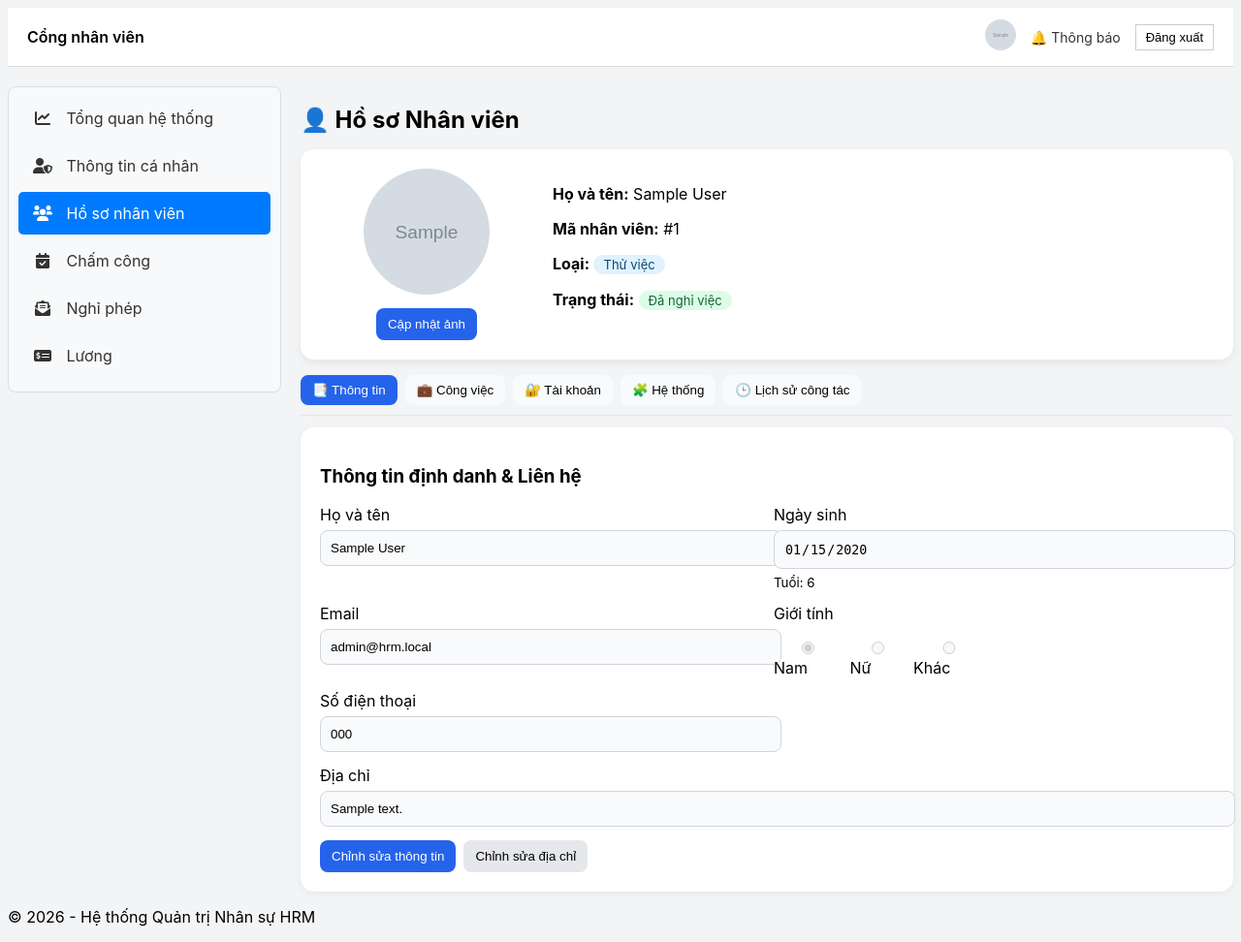
After one commit to an109-spec/hrm_system, a Flask app: page /employee/staff-profile in a window 1280 px wide. The commit adds this page. Shown: the whole page at 97% size. Run offline with Flask 3, Linux system fonts and the light colour scheme; a user stored in the database is signed in; tables that the repository leaves empty hold one stand-in row (values such as "Sample post"); grey boxes marked "Sample" are stand-in pictures.

Commit message:
Mô tả thay đổi

```diff
--- a/app/modules/employee/routes.py
+++ b/app/modules/employee/routes.py
@@ -1,6 +1,6 @@
 from __future__ import annotations
 
-from datetime import date, datetime, time
+from datetime import date, datetime, time, timezone
 from decimal import Decimal
 import os
 
@@ -11,8 +11,10 @@ from app.extensions.db import db
 from app.models import (
     Attendance,
     Complaint,
+    Contract,
     Employee,
     EmployeeLeaveUsage,
+    HistoryLog,
     LeaveRequest,
     LeaveType,
     Notification,
@@ -113,6 +115,23 @@ def _status_badge(status: str) -> tuple[str, str]:
         "rejected": ("❌", "Từ chối"),
     }
     return mapping.get(status, ("ℹ️", status))
+
+def _labelize_enum(value: str | None) -> str:
+    if not value:
+        return "Chưa cập nhật"
+    labels = {
+        "probation": "Thử việc",
+        "permanent": "Chính thức",
+        "intern": "Thực tập",
+        "contract": "Hợp đồng",
+        "working": "Đang làm việc",
+        "on_leave": "Tạm nghỉ",
+        "resigned": "Đã nghỉ việc",
+        "male": "Nam",
+        "female": "Nữ",
+        "other": "Khác",
+    }
+    return labels.get(value, value)
 
 @employee_bp.route("/dashboard")
 def dashboard():
@@ -223,6 +242,106 @@ def profile():
         complaints=complaints,
     )
 
+@employee_bp.route("/staff-profile")
+def staff_profile():
+    guard = _ensure_login()
+    if guard:
+        return guard
+
+    employee = _current_employee()
+    user = _current_user()
+    if not employee or not user:
+        flash("Không tìm thấy hồ sơ nhân viên.", "danger")
+        return redirect(url_for("employee.dashboard"))
+
+    latest_contract = (
+        Contract.query.filter_by(employee_id=employee.id)
+        .order_by(Contract.start_date.desc(), Contract.created_at.desc())
+        .first()
+    )
+    history_logs = (
+        HistoryLog.query.filter_by(employee_id=employee.id)
+        .order_by(HistoryLog.created_at.desc())
+        .limit(10)
+        .all()
+    )
+    history_events = []
+    if employee.hire_date:
+        history_events.append(
+            {
+                "time": employee.hire_date,
+                "event": "🎉 Gia nhập công ty",
+                "detail": f"Vị trí: {employee.position.job_title if employee.position else 'Chưa có'}",
+                "source": "Employee + Position",
+            }
+        )
+    if user.created_at:
+        history_events.append(
+            {
+                "time": user.created_at,
+                "event": "🔐 Tạo tài khoản",
+                "detail": f"Username: {user.username}",
+                "source": "User",
+            }
+        )
+    if employee.updated_at:
+        history_events.append(
+            {
+                "time": employee.updated_at,
+                "event": "🔄 Cập nhật thông tin",
+                "detail": "Sửa đổi hồ sơ nhân sự",
+                "source": "Employee.updated_at",
+            }
+        )
+    if latest_contract and latest_contract.start_date:
+        history_events.append(
+            {
+                "time": latest_contract.start_date,
+                "event": "📝 Ký hợp đồng",
+                "detail": f"Mã HĐ: {latest_contract.contract_code}",
+                "source": "Contracts",
+            }
+        )
+    for log in history_logs:
+        history_events.append(
+            {
+                "time": log.created_at,
+                "event": f"📌 {log.action}",
+                "detail": log.description or "Không có mô tả",
+                "source": f"{log.entity_type or 'HistoryLog'}",
+            }
+        )
+    from datetime import timezone
+
+    def _event_sort_key(item):
+        event_time = item.get("time")
+
+        # 1. Convert về datetime
+        if isinstance(event_time, datetime):
+            dt = event_time
+        elif isinstance(event_time, date):
+            dt = datetime.combine(event_time, time.min)
+        else:
+            return datetime.min.replace(tzinfo=timezone.utc)
+
+        # 2. FIX QUAN TRỌNG: normalize timezone
+        if dt.tzinfo is None:
+            dt = dt.replace(tzinfo=timezone.utc)
+        else:
+            dt = dt.astimezone(timezone.utc)
+
+        return dt
+
+    history_events = sorted(history_events, key=_event_sort_key, reverse=True)[:20]
+
+    return render_template(
+        "employee/staff_profile.html",
+        employee=employee,
+        user=user,
+        latest_contract=latest_contract,
+        history_events=history_events,
+        enum_labelize=_labelize_enum,
+    )
 @employee_bp.route("/update-profile", methods=["POST"])
 def update_profile_ajax():
     guard = _ensure_login()
@@ -238,6 +357,15 @@ def update_profile_ajax():
         return jsonify({"error": "Không có dữ liệu"}), 400
 
     try:
+
+        dob = data.get("dob")
+        if dob:
+            employee.dob = datetime.strptime(dob, "%Y-%m-%d").date()
+
+        gender = data.get("gender")
+        if gender in {"male", "female", "other"}:
+            employee.gender = gender
+
         # Cập nhật thông tin
         employee.full_name = data.get("full_name", employee.full_name).strip()
         employee.phone = data.get("phone", employee.phone).strip()
@@ -323,7 +451,8 @@ def check_in_out():
 
         # normalize timezone
         if current_time.tzinfo is not None:
-            current_time = current_time.replace(tzinfo=None)
+            from datetime import timezone
+            current_time = current_time.astimezone(timezone.utc)
 
         session["simulated_now"] = current_time.isoformat()
 
--- /dev/null
+++ b/app/static/css/employee/staff_profile.css
@@ -0,0 +1,212 @@
+.profile-container {
+  max-width: 1080px;
+  margin: 0 auto;
+}
+
+.page-title {
+  margin-bottom: 16px;
+}
+
+.profile-summary {
+  display: grid;
+  grid-template-columns: 220px 1fr;
+  gap: 20px;
+  background: #fff;
+  border-radius: 14px;
+  padding: 20px;
+  box-shadow: 0 4px 10px rgba(0, 0, 0, 0.06);
+}
+
+.summary-avatar-col {
+  display: flex;
+  flex-direction: column;
+  align-items: center;
+  gap: 10px;
+}
+
+.profile-avatar,
+.avatar-placeholder {
+  width: 130px;
+  height: 130px;
+  border-radius: 50%;
+}
+
+.profile-avatar {
+  object-fit: cover;
+}
+
+.avatar-placeholder {
+  display: grid;
+  place-items: center;
+  background: #dbeafe;
+  font-size: 42px;
+  font-weight: 700;
+  color: #1e3a8a;
+}
+
+.avatar-wrapper {
+  cursor: pointer;
+}
+
+.summary-info-col p {
+  margin-bottom: 8px;
+}
+
+.pill {
+  display: inline-block;
+  padding: 2px 10px;
+  border-radius: 999px;
+  background: #e0f2fe;
+  color: #0c4a6e;
+  font-size: 13px;
+}
+
+.pill.status {
+  background: #dcfce7;
+  color: #166534;
+}
+
+.tabs {
+  display: flex;
+  flex-wrap: wrap;
+  gap: 8px;
+  margin-top: 16px;
+  border-bottom: 1px solid #e5e7eb;
+  padding-bottom: 10px;
+}
+
+.tab {
+  border: 0;
+  background: #f8fafc;
+  border-radius: 8px;
+  padding: 8px 12px;
+  cursor: pointer;
+}
+
+.tab.active {
+  color: #fff;
+  background: #2563eb;
+}
+
+.tab-pane {
+  display: none;
+  background: #fff;
+  border-radius: 14px;
+  padding: 20px;
+  margin-top: 12px;
+  box-shadow: 0 2px 8px rgba(0, 0, 0, 0.05);
+}
+
+.tab-pane.active {
+  display: block;
+}
+
+.form-grid {
+  display: grid;
+  grid-template-columns: repeat(2, minmax(0, 1fr));
+  gap: 14px;
+}
+
+.field {
+  display: flex;
+  flex-direction: column;
+  gap: 6px;
+}
+
+.field.full-row,
+.form-actions,
+.address-editor {
+  grid-column: 1 / -1;
+}
+
+input,
+select,
+textarea {
+  width: 100%;
+  border: 1px solid #d1d5db;
+  border-radius: 8px;
+  padding: 10px;
+}
+
+.readonly-input {
+  background: #f9fafb;
+}
+
+.radio-group {
+  display: flex;
+  gap: 18px;
+  margin-top: 10px;
+}
+
+.form-actions {
+  display: flex;
+  gap: 8px;
+  flex-wrap: wrap;
+}
+
+.btn {
+  border: 0;
+  border-radius: 8px;
+  padding: 9px 12px;
+  cursor: pointer;
+  background: #e5e7eb;
+}
+
+.btn-primary {
+  background: #2563eb;
+  color: white;
+}
+
+.btn-success {
+  background: #16a34a;
+  color: white;
+}
+
+.hidden {
+  display: none !important;
+}
+
+.address-editor {
+  border: 1px solid #e5e7eb;
+  border-radius: 10px;
+  padding: 12px;
+  margin-top: 10px;
+}
+
+.address-grid {
+  display: grid;
+  grid-template-columns: repeat(3, minmax(0, 1fr));
+  gap: 12px;
+}
+
+.detail-grid p {
+  margin-bottom: 10px;
+}
+
+.table-wrap {
+  overflow-x: auto;
+}
+
+.history-table {
+  width: 100%;
+  border-collapse: collapse;
+}
+
+.history-table th,
+.history-table td {
+  border: 1px solid #e5e7eb;
+  padding: 10px;
+  text-align: left;
+}
+
+.history-table th {
+  background: #f8fafc;
+}
+
+@media (max-width: 900px) {
+  .profile-summary,
+  .form-grid,
+  .address-grid {
+    grid-template-columns: 1fr;
+  }
+}
--- /dev/null
+++ b/app/static/js/employee/staff_profile.js
@@ -0,0 +1,183 @@
+document.querySelectorAll('.tab').forEach((tab) => {
+  tab.addEventListener('click', () => {
+    document.querySelectorAll('.tab').forEach((node) => node.classList.remove('active'));
+    document.querySelectorAll('.tab-pane').forEach((pane) => pane.classList.remove('active'));
+    tab.classList.add('active');
+    const pane = document.getElementById(tab.dataset.tab);
+    if (pane) pane.classList.add('active');
+  });
+});
+
+const avatarInput = document.getElementById('avatarInput');
+const uploadAvatarBtn = document.getElementById('uploadAvatarBtn');
+let selectedFile = null;
+
+if (avatarInput) {
+  avatarInput.addEventListener('change', (e) => {
+    const file = e.target.files[0];
+    if (!file) return;
+    selectedFile = file;
+
+    const reader = new FileReader();
+    reader.onload = function onLoad(event) {
+      let avatar = document.querySelector('.profile-avatar');
+      if (!avatar) {
+        const wrapper = document.querySelector('.avatar-wrapper');
+        wrapper.innerHTML = '<img class="profile-avatar" alt="avatar">';
+        avatar = document.querySelector('.profile-avatar');
+      }
+      avatar.src = event.target.result;
+    };
+    reader.readAsDataURL(file);
+  });
+}
+
+if (uploadAvatarBtn) {
+  uploadAvatarBtn.addEventListener('click', async () => {
+    if (!selectedFile) {
+      alert('Vui lòng chọn ảnh trước khi cập nhật.');
+      return;
+    }
+
+    const formData = new FormData();
+    formData.append('avatar', selectedFile);
+
+    try {
+      uploadAvatarBtn.disabled = true;
+      uploadAvatarBtn.textContent = 'Đang tải...';
+      const res = await fetch('/employee/upload-avatar', { method: 'POST', body: formData });
+      if (!res.ok) throw new Error('Upload thất bại');
+      alert('Cập nhật ảnh thành công');
+      location.reload();
+    } catch (error) {
+      alert('Không thể cập nhật ảnh. Vui lòng thử lại.');
+    } finally {
+      uploadAvatarBtn.disabled = false;
+      uploadAvatarBtn.textContent = 'Cập nhật ảnh';
+    }
+  });
+}
+
+const profileForm = document.getElementById('profileForm');
+if (profileForm) {
+  const editInfoBtn = document.getElementById('editInfoBtn');
+  const cancelInfoBtn = document.getElementById('cancelInfoBtn');
+  const saveInfoBtn = document.getElementById('saveInfoBtn');
+  const toggleAddressBtn = document.getElementById('toggleAddressBtn');
+  const addressEditor = document.getElementById('addressEditor');
+  const cancelAddressBtn = document.getElementById('cancelAddressBtn');
+
+  const editableInputs = profileForm.querySelectorAll('input[name="full_name"], input[name="dob"], input[name="phone"]');
+  const genderInputs = profileForm.querySelectorAll('input[name="gender"]');
+
+  const setInfoEditMode = (isEditing) => {
+    editableInputs.forEach((input) => {
+      input.readOnly = !isEditing;
+      input.classList.toggle('readonly-input', !isEditing);
+    });
+    genderInputs.forEach((input) => {
+      input.disabled = !isEditing;
+    });
+
+    editInfoBtn.classList.toggle('hidden', isEditing);
+    saveInfoBtn.classList.toggle('hidden', !isEditing);
+    cancelInfoBtn.classList.toggle('hidden', !isEditing);
+  };
+
+  editInfoBtn?.addEventListener('click', () => setInfoEditMode(true));
+  cancelInfoBtn?.addEventListener('click', () => location.reload());
+
+  toggleAddressBtn?.addEventListener('click', () => {
+    addressEditor?.classList.remove('hidden');
+  });
+  cancelAddressBtn?.addEventListener('click', () => {
+    addressEditor?.classList.add('hidden');
+    location.reload();
+  });
+
+  const host = 'https://provinces.open-api.vn/api/';
+  const addressData = document.getElementById('addressData');
+
+  const renderData = (items, selectId, firstText) => {
+    const select = document.getElementById(selectId);
+    if (!select) return;
+    let html = `<option value="">${firstText}</option>`;
+    items.forEach((item) => {
+      html += `<option value="${item.code}">${item.name}</option>`;
+    });
+    select.innerHTML = html;
+  };
+
+  async function initAddress() {
+    if (!addressData) return;
+    const pCode = addressData.dataset.province;
+    const dCode = addressData.dataset.district;
+    const wCode = addressData.dataset.ward;
+
+    const provinces = await fetch(`${host}?depth=1`).then((res) => res.json());
+    renderData(provinces, 'province', 'Chọn Tỉnh/Thành');
+
+    if (pCode) {
+      document.getElementById('province').value = pCode;
+      const districtData = await fetch(`${host}p/${pCode}?depth=2`).then((res) => res.json());
+      renderData(districtData.districts || [], 'district', 'Chọn Quận/Huyện');
+    }
+
+    if (dCode) {
+      document.getElementById('district').value = dCode;
+      const wardData = await fetch(`${host}d/${dCode}?depth=2`).then((res) => res.json());
+      renderData(wardData.wards || [], 'ward', 'Chọn Phường/Xã');
+    }
+
+    if (wCode) document.getElementById('ward').value = wCode;
+  }
+
+  initAddress();
+
+  document.getElementById('province')?.addEventListener('change', async (e) => {
+    const pCode = e.target.value;
+    if (!pCode) {
+      renderData([], 'district', 'Chọn Quận/Huyện');
+      renderData([], 'ward', 'Chọn Phường/Xã');
+      return;
+    }
+    const districtData = await fetch(`${host}p/${pCode}?depth=2`).then((res) => res.json());
+    renderData(districtData.districts || [], 'district', 'Chọn Quận/Huyện');
+    renderData([], 'ward', 'Chọn Phường/Xã');
+  });
+
+  document.getElementById('district')?.addEventListener('change', async (e) => {
+    const dCode = e.target.value;
+    if (!dCode) {
+      renderData([], 'ward', 'Chọn Phường/Xã');
+      return;
+    }
+    const wardData = await fetch(`${host}d/${dCode}?depth=2`).then((res) => res.json());
+    renderData(wardData.wards || [], 'ward', 'Chọn Phường/Xã');
+  });
+
+  profileForm.addEventListener('submit', async (e) => {
+    e.preventDefault();
+
+    const formData = new FormData(profileForm);
+    const payload = Object.fromEntries(formData.entries());
+
+    try {
+      const response = await fetch('/employee/update-profile', {
+        method: 'POST',
+        headers: { 'Content-Type': 'application/json' },
+        body: JSON.stringify(payload),
+      });
+
+      if (!response.ok) {
+        const err = await response.json();
+        throw new Error(err.error || 'Không thể lưu thay đổi');
+      }
+
+      alert('Cập nhật thông tin thành công!');
+      location.reload();
+    } catch (error) {
+      alert(error.message || 'Lỗi kết nối server');
+    }
+  });
+}
--- /dev/null
+++ b/app/templates/employee/staff_profile.html
@@ -0,0 +1,191 @@
+{% extends "layouts/base.html" %}
+{% block title %}Hồ sơ nhân viên{% endblock %}
+
+{% block styles %}
+<link rel="stylesheet" href="{{ url_for('static', filename='css/employee/staff_profile.css') }}">
+{% endblock %}
+
+{% block content %}
+<div class="profile-container">
+  <h2 class="page-title">👤 Hồ sơ Nhân viên</h2>
+
+  <section class="profile-summary">
+    <div class="summary-avatar-col">
+      <div class="avatar-wrapper" onclick="document.getElementById('avatarInput').click()">
+        {% if employee.avatar %}
+          <img src="{{ employee.avatar }}?v={{ (employee.updated_at.timestamp()|int) if employee.updated_at else current_year }}" class="profile-avatar" alt="avatar">
+        {% else %}
+          <div class="avatar-placeholder">{{ employee.full_name[0] }}</div>
+        {% endif %}
+      </div>
+      <input type="file" id="avatarInput" hidden>
+      <button class="btn btn-primary" id="uploadAvatarBtn" type="button">Cập nhật ảnh</button>
+    </div>
+
+    <div class="summary-info-col">
+      <p><strong>Họ và tên:</strong> {{ employee.full_name }}</p>
+      <p><strong>Mã nhân viên:</strong> #{{ employee.id }}</p>
+      <p><strong>Loại:</strong> <span class="pill">{{ enum_labelize(employee.employment_type) }}</span></p>
+      <p><strong>Trạng thái:</strong> <span class="pill status">{{ enum_labelize(employee.working_status) }}</span></p>
+    </div>
+  </section>
+
+  <div class="tabs">
+    <button class="tab active" data-tab="tab-identify">📑 Thông tin</button>
+    <button class="tab" data-tab="tab-job">💼 Công việc</button>
+    <button class="tab" data-tab="tab-account">🔐 Tài khoản</button>
+    <button class="tab" data-tab="tab-system">🧩 Hệ thống</button>
+    <button class="tab" data-tab="tab-history">🕒 Lịch sử công tác</button>
+  </div>
+
+  <section class="tab-pane active" id="tab-identify">
+    <h3>Thông tin định danh & Liên hệ</h3>
+    <form id="profileForm" class="form-grid">
+      <div class="field">
+        <label>Họ và tên</label>
+        <input name="full_name" value="{{ employee.full_name }}" readonly class="readonly-input">
+      </div>
+      <div class="field">
+        <label>Ngày sinh</label>
+        <input name="dob" type="date" value="{{ employee.dob.strftime('%Y-%m-%d') if employee.dob else '' }}" readonly class="readonly-input">
+        <small>Tuổi: {{ employee.age if employee.age is not none else 'N/A' }}</small>
+      </div>
+      <div class="field">
+        <label>Email</label>
+        <input value="{{ user.email }}" readonly class="readonly-input" name="email">
+      </div>
+      <div class="field">
+        <label>Giới tính</label>
+        <div class="radio-group">
+          <label><input type="radio" name="gender" value="male" {% if employee.gender == 'male' %}checked{% endif %} disabled> Nam</label>
+          <label><input type="radio" name="gender" value="female" {% if employee.gender == 'female' %}checked{% endif %} disabled> Nữ</label>
+          <label><input type="radio" name="gender" value="other" {% if employee.gender == 'other' %}checked{% endif %} disabled> Khác</label>
+        </div>
+      </div>
+      <div class="field">
+        <label>Số điện thoại</label>
+        <input name="phone" value="{{ employee.phone or '' }}" readonly class="readonly-input">
+      </div>
+      <div class="field full-row">
+        <label>Địa chỉ</label>
+        <input value="{{ employee.address_detail or employee.address or 'Chưa cập nhật' }}" readonly class="readonly-input" id="addressTextDisplay">
+      </div>
+
+      <div class="form-actions">
+        <button type="button" id="editInfoBtn" class="btn btn-primary">Chỉnh sửa thông tin</button>
+        <button type="button" id="toggleAddressBtn" class="btn">Chỉnh sửa địa chỉ</button>
+        <button type="submit" id="saveInfoBtn" class="btn btn-success hidden">Lưu thay đổi</button>
+        <button type="button" id="cancelInfoBtn" class="btn hidden">Hủy</button>
+      </div>
+
+      <div class="address-editor hidden" id="addressEditor">
+        <h4>ĐỊA CHỈ LIÊN HỆ</h4>
+        <div class="address-grid" id="addressData" data-province="{{ employee.province_id or '' }}" data-district="{{ employee.district_id or '' }}" data-ward="{{ employee.ward_id or '' }}">
+          <div class="field">
+            <label>Tỉnh/Thành phố</label>
+            <select id="province" name="province"><option value="">Chọn Tỉnh/Thành</option></select>
+          </div>
+          <div class="field">
+            <label>Quận/Huyện</label>
+            <select id="district" name="district"><option value="">Chọn Quận/Huyện</option></select>
+          </div>
+          <div class="field">
+            <label>Phường/Xã</label>
+            <select id="ward" name="ward"><option value="">Chọn Phường/Xã</option></select>
+          </div>
+          <div class="field full-row">
+            <label>Địa chỉ chi tiết</label>
+            <input id="detailAddress" name="address_detail" value="{{ employee.address_detail or '' }}" placeholder="Số nhà, tên đường...">
+          </div>
+          <div class="form-actions full-row">
+            <button type="submit" class="btn btn-success">Lưu thay đổi</button>
+            <button type="button" id="cancelAddressBtn" class="btn">Hủy</button>
+          </div>
+        </div>
+      </div>
+    </form>
+  </section>
+
+  <section class="tab-pane" id="tab-job">
+    <h3>Quản lý Tổ chức</h3>
+    <div class="detail-grid">
+      <p><strong>Phòng ban:</strong> {{ employee.department.name if employee.department else 'Chưa cập nhật' }}</p>
+      <p><strong>Chức danh:</strong> {{ employee.position.job_title if employee.position else 'Chưa cập nhật' }}</p>
+      <p><strong>Quản lý trực tiếp:</strong> {{ employee.manager.full_name if employee.manager else 'Chưa cập nhật' }}</p>
+      <p><strong>Ngày vào làm:</strong> {{ employee.hire_date.strftime('%d/%m/%Y') if employee.hire_date else 'Chưa cập nhật' }}</p>
+      <p><strong>Loại hợp đồng:</strong> {{ enum_labelize(employee.employment_type) }}</p>
+    </div>
+
+    <h3>Dải lương & Yêu cầu</h3>
+    <div class="detail-grid">
+      <p><strong>Vai trò:</strong> {{ user.role.name if user.role else 'Nhân viên' }}</p>
+      <p><strong>Chức danh:</strong> {{ employee.position.job_title if employee.position else 'Chưa cập nhật' }}</p>
+      <p><strong>Dải lương quy định:</strong>
+        {% if employee.position and employee.position.min_salary and employee.position.max_salary %}
+          {{ "{:,}".format(employee.position.min_salary|int) }} ➔ {{ "{:,}".format(employee.position.max_salary|int) }} VND
+        {% else %}
+          Chưa cập nhật
+        {% endif %}
+      </p>
+      <p><strong>Yêu cầu công việc:</strong> {{ employee.position.requirements if employee.position and employee.position.requirements else 'Chưa cập nhật' }}</p>
+    </div>
+  </section>
+
+  <section class="tab-pane" id="tab-account">
+    <h3>Tài khoản</h3>
+    <div class="detail-grid">
+      <p><strong>Tên đăng nhập:</strong> {{ user.username }}</p>
+      <p><strong>Email:</strong> {{ user.email }}</p>
+      <p><strong>Vai trò:</strong> {{ user.role.name if user.role else 'Nhân viên' }}</p>
+    </div>
+
+    <form class="form-grid" method="POST" action="{{ url_for('employee.profile') }}">
+      <input type="hidden" name="action" value="change_password">
+      <div class="field"><label>Mật khẩu hiện tại</label><input type="password" name="current_password" required></div>
+      <div class="field"><label>Mật khẩu mới</label><input type="password" name="new_password" required></div>
+      <div class="field"><label>Xác nhận mật khẩu</label><input type="password" name="confirm_password" required></div>
+      <button type="submit" class="btn btn-primary">Đổi mật khẩu</button>
+    </form>
+  </section>
+
+  <section class="tab-pane" id="tab-system">
+    <h3>Lịch sử & Hệ thống</h3>
+    <div class="detail-grid">
+      <p><strong>Ngày tạo hồ sơ:</strong> {{ employee.created_at.strftime('%d/%m/%Y %H:%M') if employee.created_at else 'N/A' }}</p>
+      <p><strong>Lần cuối cập nhật:</strong> {{ employee.updated_at.strftime('%d/%m/%Y %H:%M') if employee.updated_at else 'N/A' }}</p>
+      <p><strong>ID tài khoản liên kết:</strong> {{ employee.user_id or 'N/A' }}</p>
+      <p><strong>Trạng thái lưu trữ:</strong> {{ 'Đã xóa mềm' if employee.is_deleted else 'Đang lưu trữ' }}</p>
+    </div>
+  </section>
+
+  <section class="tab-pane" id="tab-history">
+    <h3>🕒 Lịch sử công tác (History)</h3>
+    <div class="table-wrap">
+      <table class="history-table">
+        <thead>
+          <tr>
+            <th>Thời gian</th>
+            <th>Sự kiện</th>
+            <th>Chi tiết</th>
+            <th>Nguồn dữ liệu</th>
+          </tr>
+        </thead>
+        <tbody>
+          {% for item in history_events %}
+            <tr>
+              <td>{{ item.time.strftime('%d/%m/%Y %H:%M') }}</td>
+              <td>{{ item.event }}</td>
+              <td>{{ item.detail }}</td>
+              <td>{{ item.source }}</td>
+            </tr>
+          {% else %}
+            <tr><td colspan="4">Chưa có dữ liệu lịch sử.</td></tr>
+          {% endfor %}
+        </tbody>
+      </table>
+    </div>
+  </section>
+</div>
+
+<script src="{{ url_for('static', filename='js/employee/staff_profile.js') }}"></script>
+{% endblock %}
--- a/app/templates/layouts/base.html
+++ b/app/templates/layouts/base.html
@@ -54,7 +54,7 @@
             <a href="{{ url_for('employee.profile') }}" class="nav-link {{ 'active' if request.endpoint == 'employee.profile' }}">
                 <i class="fas fa-user-shield"></i> Thông tin cá nhân
             </a>
-            <a href="{{ url_for('employee.dashboard') }}" class="nav-link">
+            <a href="{{ url_for('employee.staff_profile') }}" class="nav-link {{ 'active' if request.endpoint == 'employee.staff_profile' }}">
                 <i class="fas fa-users"></i> Hồ sơ nhân viên
             </a>
             <a href="{{ url_for('employee.attendance') }}" class="nav-link">
```
